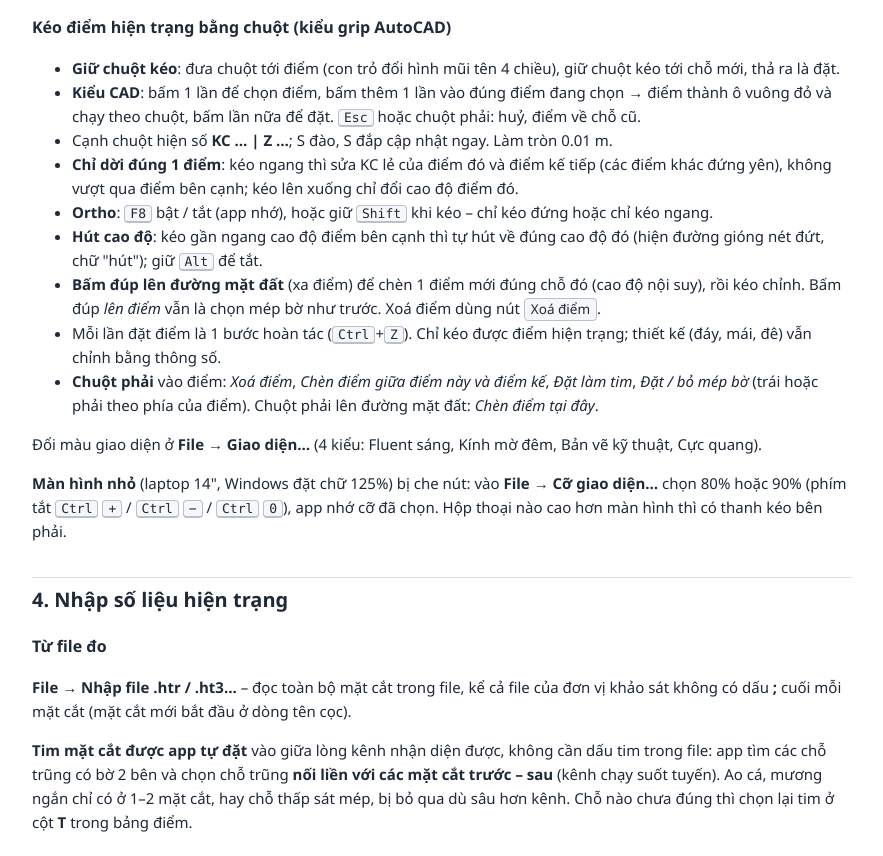
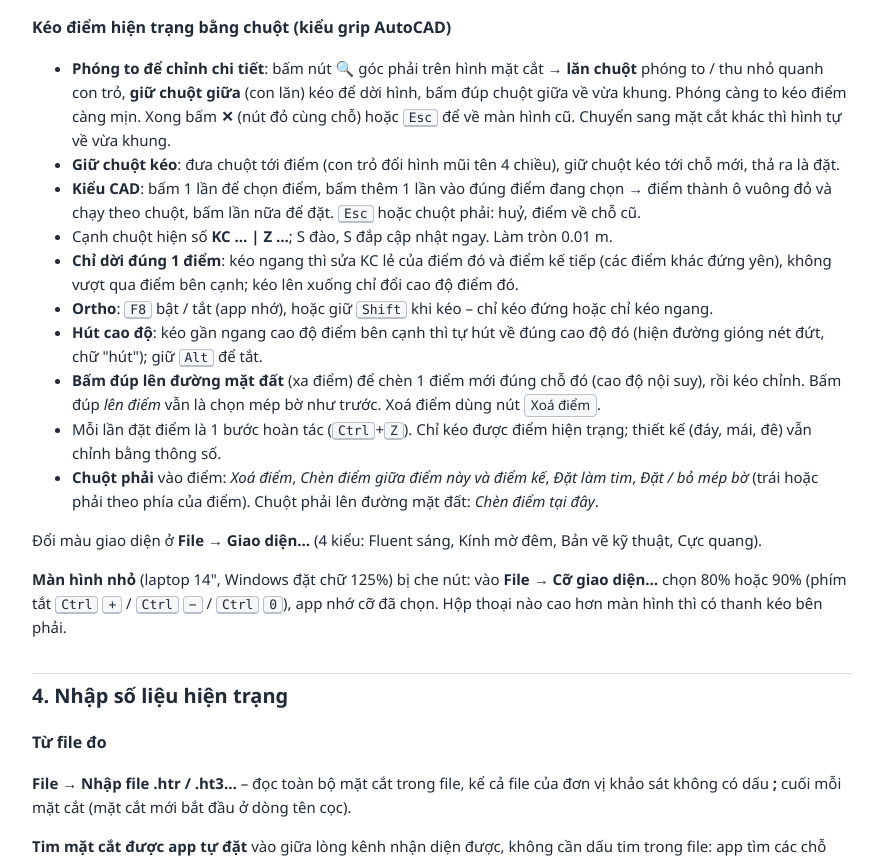
Before and after one commit to tkk360plus/tkk360plus.github.io, a plain HTML site: page huong-dan.html in a window 1280 px wide. Shown: the part 1577-2433 px from the top of the page, without its empty margins (198-1081 px from the left). Drawn offline with Linux system fonts and the light colour scheme.

Commit message:
Cap nhat huong-dan.html (v9)

```diff
--- a/huong-dan.html
+++ b/huong-dan.html
@@ -113,6 +113,7 @@ ol.steps > li { margin-bottom: 6px; }
 </table>
 <h3 id="keo-diem">Kéo điểm hiện trạng bằng chuột (kiểu grip AutoCAD)</h3>
 <ul>
+  <li><b>Phóng to để chỉnh chi tiết</b>: bấm nút <b>🔍</b> góc phải trên hình mặt cắt → <b>lăn chuột</b> phóng to / thu nhỏ quanh con trỏ, <b>giữ chuột giữa</b> (con lăn) kéo để dời hình, bấm đúp chuột giữa về vừa khung. Phóng càng to kéo điểm càng mịn. Xong bấm <b>✕</b> (nút đỏ cùng chỗ) hoặc <kbd>Esc</kbd> để về màn hình cũ. Chuyển sang mặt cắt khác thì hình tự về vừa khung.</li>
   <li><b>Giữ chuột kéo</b>: đưa chuột tới điểm (con trỏ đổi hình mũi tên 4 chiều), giữ chuột kéo tới chỗ mới, thả ra là đặt.</li>
   <li><b>Kiểu CAD</b>: bấm 1 lần để chọn điểm, bấm thêm 1 lần vào đúng điểm đang chọn → điểm thành ô vuông đỏ và chạy theo chuột, bấm lần nữa để đặt. <kbd>Esc</kbd> hoặc chuột phải: huỷ, điểm về chỗ cũ.</li>
   <li>Cạnh chuột hiện số <b>KC … | Z …</b>; S đào, S đắp cập nhật ngay. Làm tròn 0.01 m.</li>
```
